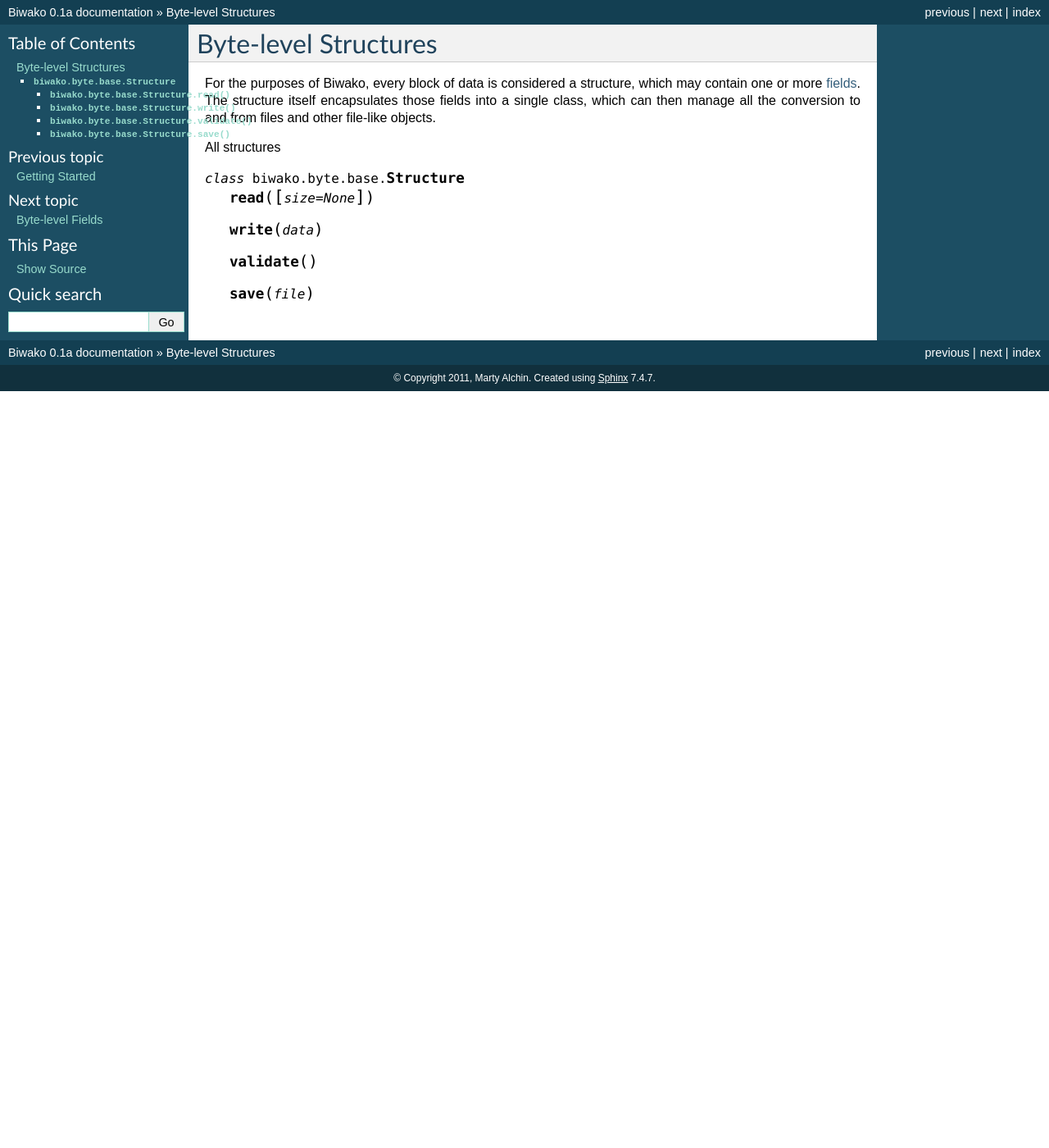
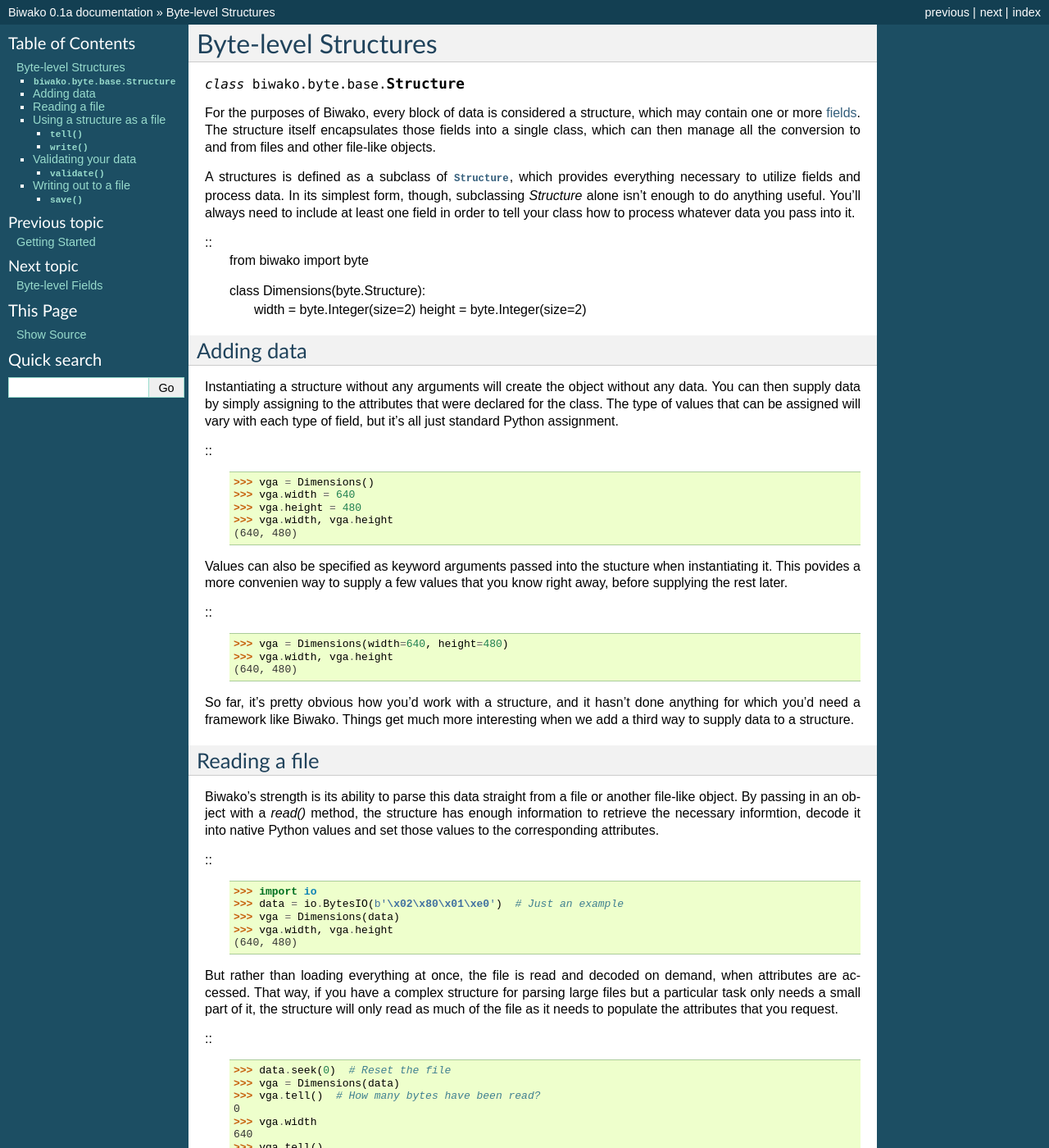
Before and after one commit to gulopine/steel, a Sphinx documentation site: the page built from docs/byte/structures.rst, in a window 1280 px wide and 1400 px high. Shown: the whole window at 82% size. Built offline with Sphinx 7.4.7, drawn with Linux system fonts in a browser that asks for light colours; some of the changed text lies outside the part shown.

Commit message:
Expanding structure documentation

```diff
--- a/docs/byte/structures.rst
+++ b/docs/byte/structures.rst
@@ -1,19 +1,150 @@
 Byte-level Structures
 =====================
+
+.. class:: biwako.byte.base.Structure
 
 For the purposes of Biwako, every block of data is considered a structure,
 which may contain one or more :doc:`fields <fields>`. The structure itself
 encapsulates those fields into a single class, which can then manage all the
 conversion to and from files and other file-like objects.
 
-All structures
+A structures is defined as a subclass of :class:`~biwako.byte.base.Structure`,
+which provides everything necessary to utilize fields and process data. In its
+simplest form, though, subclassing `Structure` alone isn't enough to do anything
+useful. You'll always need to include at least one field in order to tell your
+class how to process whatever data you pass into it.
 
-.. class:: biwako.byte.base.Structure
+::
+    from biwako import byte
 
-   .. method:: read([size=None])
+    class Dimensions(byte.Structure):
+        width = byte.Integer(size=2)
+        height = byte.Integer(size=2)
+
+Adding data
+-----------
+
+Instantiating a structure without any arguments will create the object without
+any data. You can then supply data by simply assigning to the attributes that
+were declared for the class. The type of values that can be assigned will vary
+with each type of field, but it's all just standard Python assignment.
+
+::
+    >>> vga = Dimensions()
+    >>> vga.width = 640
+    >>> vga.height = 480
+    >>> vga.width, vga.height
+    (640, 480)
+
+Values can also be specified as keyword arguments passed into the stucture when
+instantiating it. This povides a more convenien way to supply a few values that
+you know right away, before supplying the rest later.
+
+::
+    >>> vga = Dimensions(width=640, height=480)
+    >>> vga.width, vga.height
+    (640, 480)
+
+So far, it's pretty obvious how you'd work with a structure, and it hasn't done
+anything for which you'd need a framework like Biwako. Things get much more
+interesting when we add a third way to supply data to a structure.
+
+Reading a file
+--------------
+
+Biwako's strength is its ability to parse this data straight from a file or
+another file-like object. By passing in an object with a `read()` method, the
+structure has enough information to retrieve the necessary informtion, decode it
+into native Python values and set those values to the corresponding attributes.
+
+::
+    >>> import io
+    >>> data = io.BytesIO(b'\x02\x80\x01\xe0')  # Just an example
+    >>> vga = Dimensions(data)
+    >>> vga.width, vga.height
+    (640, 480)
+
+But rather than loading everything at once, the file is read and decoded on
+demand, when attributes are accessed. That way, if you have a complex structure
+for parsing large files but a particular task only needs a small part of it, the
+structure will only read as much of the file as it needs to populate the
+attributes that you request.
+
+::
+    >>> data.seek(0)  # Reset the file
+    >>> vga = Dimensions(data)
+    >>> vga.tell()  # How many bytes have been read?
+    0
+    >>> vga.width
+    640
+    >>> vga.tell()
+    2
+    >>> vga.height
+    480
+    >>> vga.tell()
+    4
+
+Likewise, if you don't start with the first attribute in the file, the structure
+will automatically read in any fields it needs in order to get to the field you
+tried to access. This allows it to somewhat mimic random seeking, but without
+requiring the underlying file to be seekable. It even automatically populates
+the corresponding attributes for any data it reads along the way, so that when
+you try to access them later, they're already in place.
+
+::
+    >>> data.seek(0)  # Reset the file
+    >>> vga = Dimensions(data)
+    >>> vga.tell()  # How many bytes have been read?
+    0
+    >>> vga.height
+    480
+    >>> vga.tell()
+    4
+    >>> vga.width
+    640
+    >>> vga.tell()
+    4
+
+Using `tell()` here hints at another useful feature of structures: the ability
+to use them as files as well.
+
+Using a structure as a file
+---------------------------
+
+In addition to wrapping a file in a more convenient, attribute-driven interface,
+structures provide standard file access methods so you can use them with other
+code that expects a file. It doesn't yet support reading, but support for file
+position and writing provide another powerful way to populate a structure.
+
+   .. method:: tell()
+
+Returns the current offset from the beginning of the structure, which indicates
+where further reads and writes will take place.
 
    .. method:: write(data)
 
+Writes the given bytes to the structure. Because the structure maintains an
+internal pointer as it works with data, writing directly to the structure like
+this is also able to populate attributes as it goes. This way, you can create an
+instance of a structure, pass it into a library that writes data to a file and
+your structure object will automatically have all of its attributes populated
+and decoded properly, without having to do any extra work.
+
+::
+    >>> vga = Dimensions()
+    >>> data.seek(0)  # Reset the file
+    >>> vga.write(data.read())
+    >>> vga.tell()
+    4
+    >>> vga.width, vga.height
+    (640, 480)
+
+Validating your data
+--------------------
+
    .. method:: validate()
 
+Writing out to a file
+---------------------
+
    .. method:: save(file)
```
